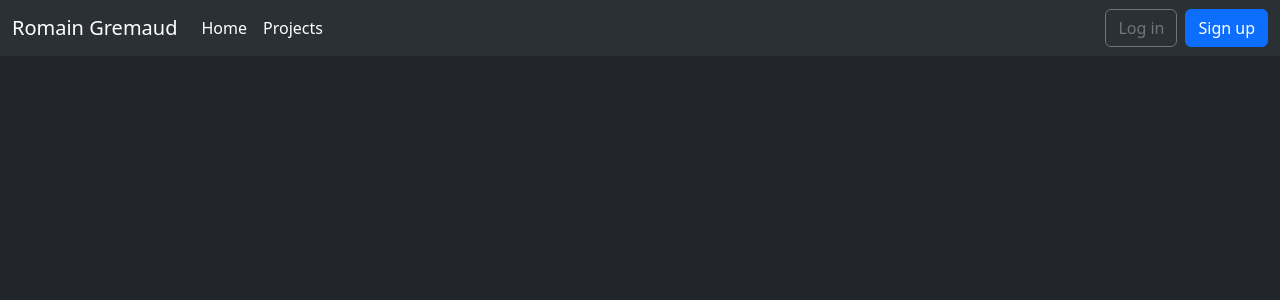
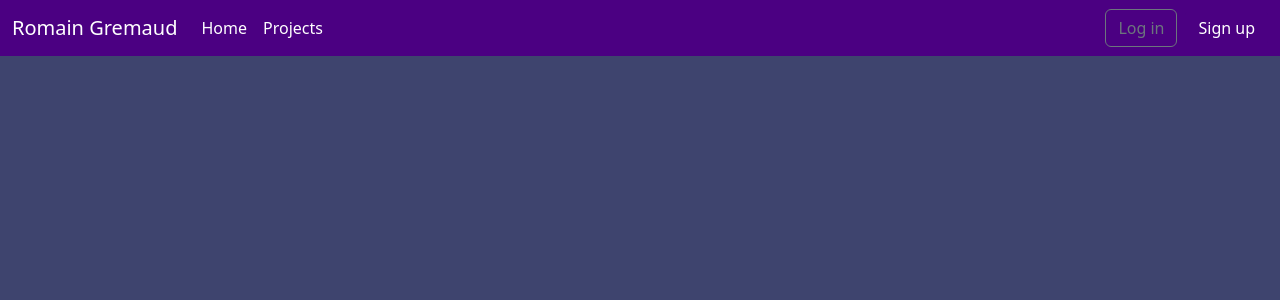
Before and after one commit to rgremaud/personal-site, a Django app: page /projects/ in a window 1280 px wide. Shown: the top 300 px of the page. Run offline with Django 5.2, Linux system fonts and the light colour scheme; data that the repository does not hold is empty; parts of the project's set-up code (start-up, migrations or seed data) failed here and were passed over.

Commit message:
Add test for custom.css

```diff
--- /dev/null
+++ b/static/css/custom.css
@@ -0,0 +1,40 @@
+/* custom.css: Add your custom Bootstrap color overrides here */
+
+:root {
+    --bs-primary: #4B0082;
+    /* Example: Indigo */
+    --bs-secondary: #FF8C00;
+    /* Example: Dark Orange */
+    --bs-success: #3e228b;
+    /* Example: Forest Green */
+    --bs-info: #20B2AA;
+    /* Example: Light Sea Green */
+    --bs-warning: #FFD700;
+    /* Example: Gold */
+    --bs-danger: #DC143C;
+    /* Example: Crimson */
+    --bs-light: #F8F9FA;
+    --bs-dark: #343A40;
+}
+
+/* Optionally override Bootstrap classes directly */
+.btn-primary {
+    background-color: var(--bs-primary) !important;
+    border-color: var(--bs-primary) !important;
+}
+
+.btn-secondary {
+    background-color: var(--bs-secondary) !important;
+    border-color: var(--bs-secondary) !important;
+}
+
+body {
+    background-color: #3E446E;
+    /* Replace with your desired color */
+    color: #59AC99;
+}
+
+.navbar {
+    background-color: #4B0082 !important;
+    /* Example: Indigo */
+}
--- a/templates/base.html
+++ b/templates/base.html
@@ -8,6 +8,7 @@
     <title>{%block title%}Romain Gremaud{% endblock title %}</title>
     <link href="https://cdn.jsdelivr.net/npm/bootstrap@5.3.7/dist/css/bootstrap.min.css" rel="stylesheet"
         integrity="sha384-LN+7fdVzj6u52u30Kp6M/trliBMCMKTyK833zpbD+pXdCLuTusPj697FH4R/5mcr" crossorigin="anonymous">
+    <link rel="stylesheet" href="{% static 'css/custom.css' %}">
 </head>
 
 <body>
```
